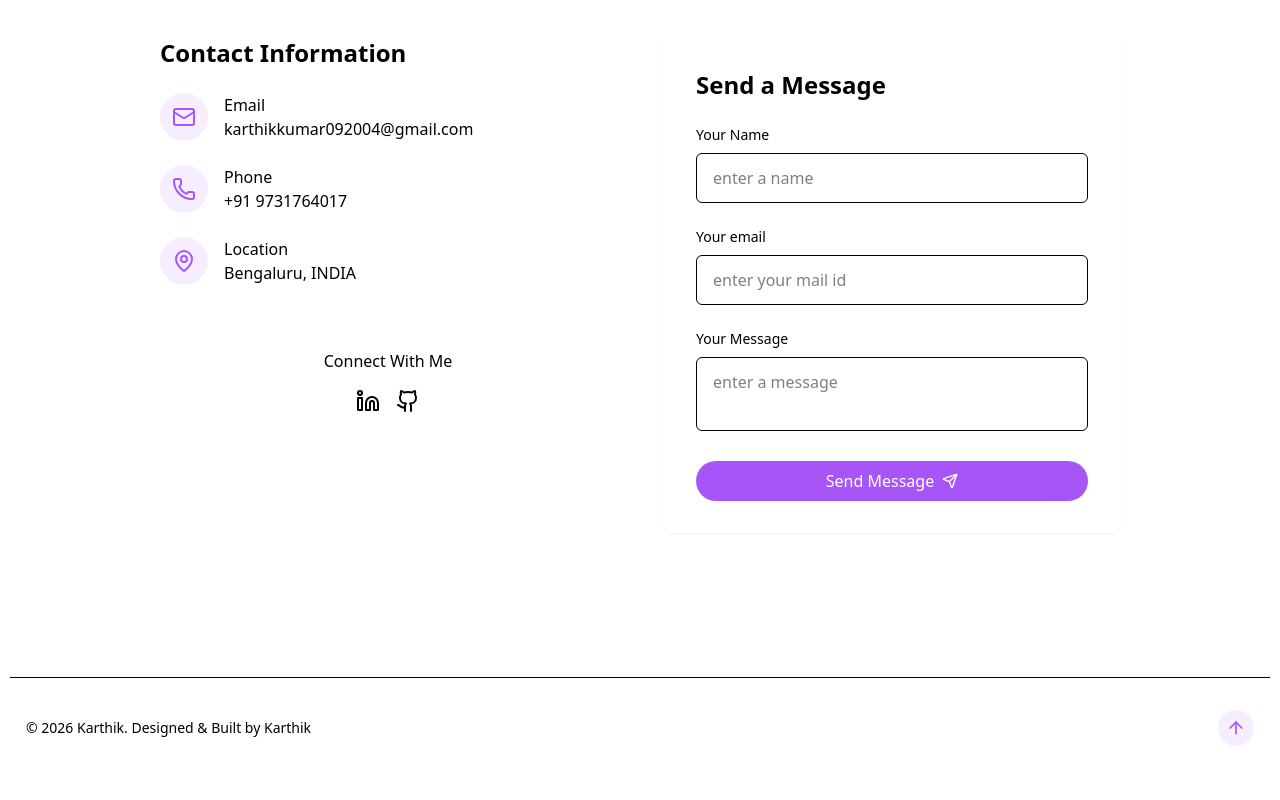
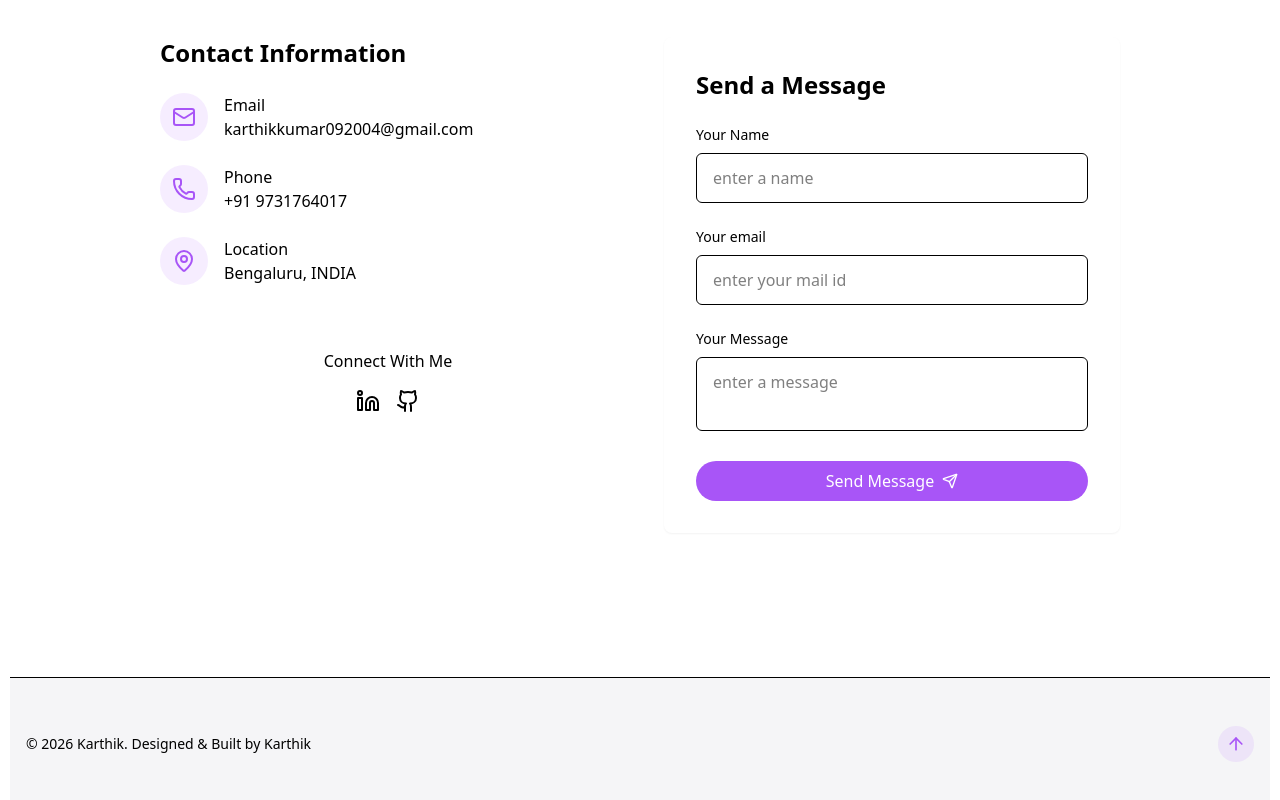
Before and after one commit to Karthik171819/Portfolio, a React (Vite) app in the folder vite-project/: page / in a window 1280 px wide. Shown: the part 3395-4195 px from the top of the page. Built offline with nearby package versions, Linux system fonts and the light colour scheme.

Commit message:
Portfolio

```diff
--- a/vite-project/src/components/Footer.jsx
+++ b/vite-project/src/components/Footer.jsx
@@ -2,7 +2,8 @@ import { ArrowUp } from "lucide-react";
 
 export const Footer = () => {
   return (
-    <footer className="py-12 px-4 bg-card relative border-t border-border mt-12 pt-8 flex flex-wrap justify-between items-center">
+    <footer className="py-12 px-4 bg-footer border-t border-border mt-12 flex flex-wrap justify-between items-center">
+
       {" "}
       <p className="text-sm text-muted-foreground">
         {" "}
--- a/vite-project/src/index.css
+++ b/vite-project/src/index.css
@@ -14,6 +14,7 @@
   --color-primary-foreground: rgb(var(--primary-foreground));
 
   --color-card: rgb(var(--card));
+  --color-footer: rgb(var(--footer));
 
   --animate-float: float 6s ease-in-out infinite;
   --animate-pulse-subtle: pulse-subtle 4s ease-in-out infinite;
@@ -70,6 +71,7 @@
     --primary-foreground: 255 255 255;
     --border: 0 0 0;
     --accent: 168 85 247; /* purple */
+    --footer: 245 245 247; /* light gray */
   }
 
   :root.dark {
@@ -80,6 +82,7 @@
     --primary-foreground: 255 255 255;
     --border: 255 255 255;
     --accent: 168 85 247; /* purple */
+    --footer: 15 15 18; /*  dark footer */
   }
 
   * {
```
